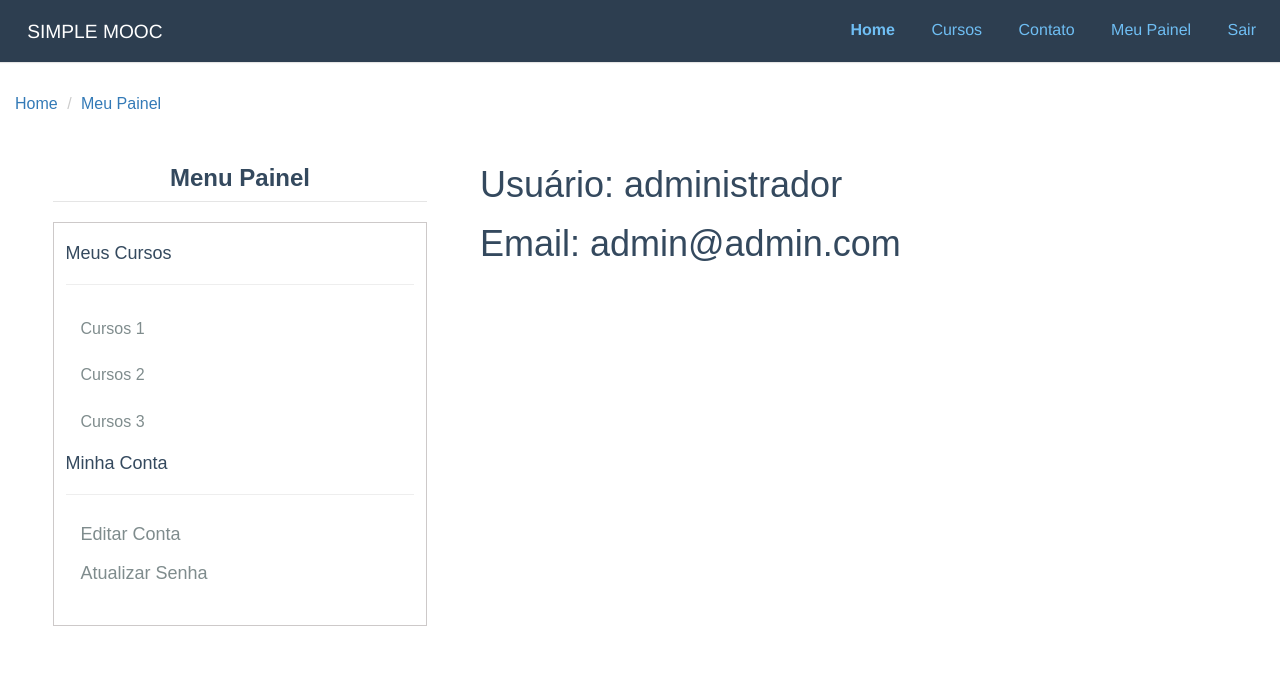
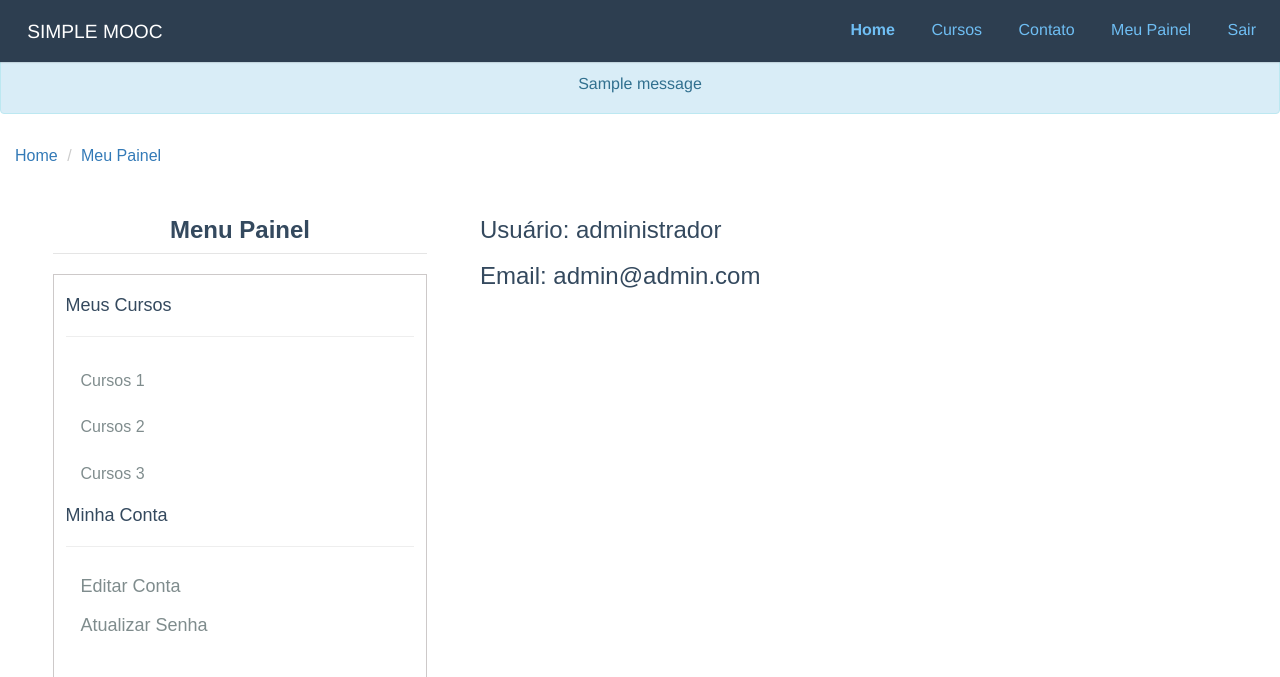
Before and after one commit to alephjunio/simplemooc, a Django app: a page that uses simplemooc/simplemooc/core/templates/base.html in a window 1280 px wide. Shown: the top 677 px of the page. Run offline with Django 3.2, Linux system fonts and the light colour scheme; a user stored in the database is signed in; tables that the repository leaves empty hold one stand-in row (values such as "Sample post"); one stand-in notice (Sample message) is shown; parts of the project's set-up code (start-up, migrations or seed data) failed here and were passed over; some libraries are stand-ins or nearby versions.

Commit message:
django.contrib.messages

```diff
--- a/simplemooc/simplemooc/accounts/templates/accounts/dashboard.html
+++ b/simplemooc/simplemooc/accounts/templates/accounts/dashboard.html
@@ -4,7 +4,6 @@
 {% block content %}
 
 <div class="pure-g">
-
   <div class="pure-u-24-24">
     <ol class="breadcrumb breadcrumb-inverse">
       {% block  breadcrumb %}
@@ -15,6 +14,7 @@
   </div>
 
   <div class="pure-u-1-24">
+
   </div>
 
   <div class="pure-u-7-24">
@@ -54,8 +54,8 @@
 
   <div class="pure-u-2-5">
     {% block dashboard_content %}
-    <h1>Usuário: {{ user }}</h1>
-    <h1>Email: {{ user.email }}</h1>
+    <h3>Usuário: {{ user }}</h3>
+    <h3>Email: {{ user.email }}</h3>
     {% endblock  %}
 
 
--- a/simplemooc/simplemooc/accounts/views.py
+++ b/simplemooc/simplemooc/accounts/views.py
@@ -1,13 +1,14 @@
 from django.shortcuts import render,redirect, get_object_or_404
 #importando formulario de registro de contas do django
-from django.contrib.auth.forms import (UserCreationForm , PasswordChangeForm,
-     SetPasswordForm)
+from django.contrib.auth.forms import (UserCreationForm , PasswordChangeForm,SetPasswordForm)
 #importando auth e login próprio django
 from django.contrib.auth import authenticate, login, get_user_model
 #importando app django para ser solicitado login para acessar pagina
 from django.contrib.auth.decorators import login_required
 #importando settings raiz
 from django.conf import settings
+
+from django.contrib import messages
 #importando formulario personalizado de CRUD de contas de usuarios
 from .forms import RegisterForm ,EditAccountForm, PasswordResetForm
 
@@ -84,10 +85,8 @@ def edit(request):
     if form.is_valid():
              #salvar informação no db se dados for valido e captura os dados
              form.save()
-             # setando em instancia atual
-             form = EditAccountForm(instance=request.user)
+             context['success'] = True
              # mensagem de sucesso se tudo ocorrer bem
-             context['success'] = True
     context['form'] = form
     #retornado template juntamente com o dicionario
     return render(request,template_name,context)
--- a/simplemooc/simplemooc/core/templates/base.html
+++ b/simplemooc/simplemooc/core/templates/base.html
@@ -48,9 +48,14 @@
   </div>
 <br>
 <br>
-<br>
+<div class="pure-u-24-24 text-center">
+  {% for message in messages  %}
+      <p class="alert alert-info">{{ message }}</p>
+  {% endfor %}
+</div>
   {% block content %}{% endblock %}
 <br><br>
+
 
   <div class="color-footer l-box is-center">
     Simple MOOC - Uma Simples plataforma de ensino a distância.
```
Also changed, not shown: simplemooc/simplemooc/course/views.py (+6 -3 lines), simplemooc/db.sqlite3.
